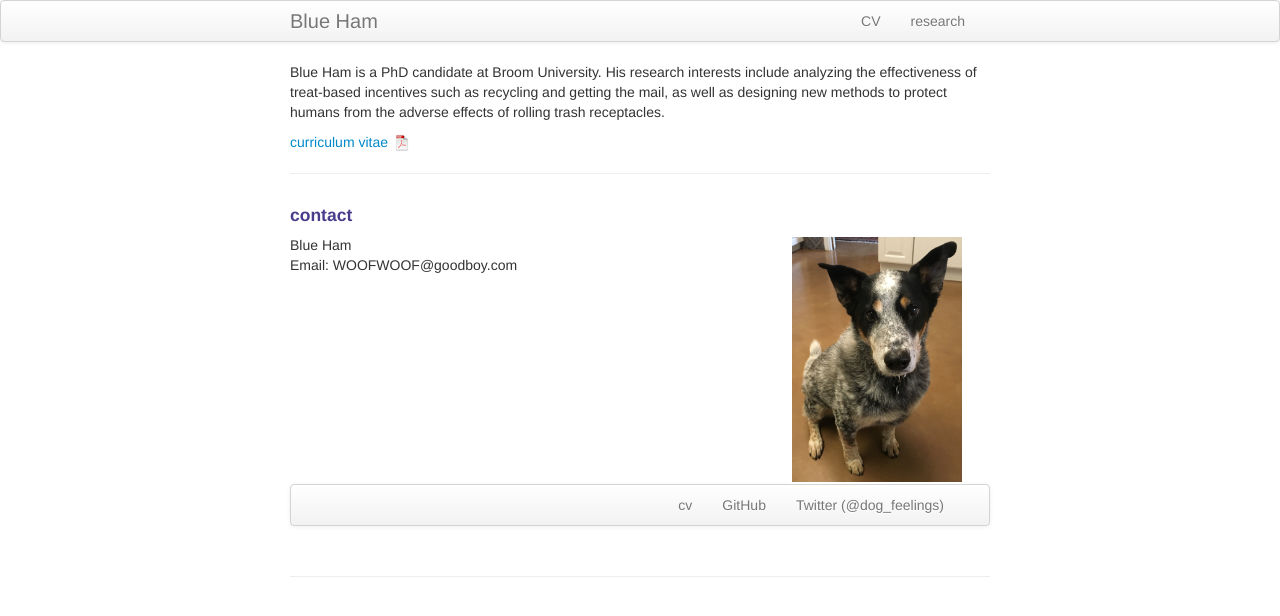
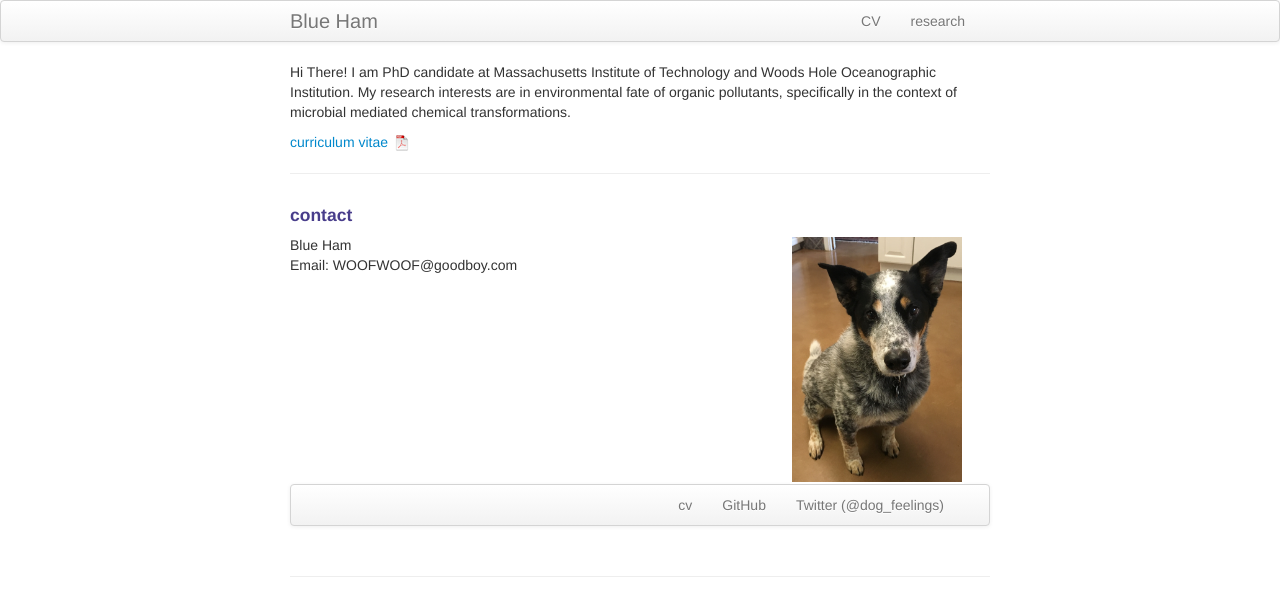
Before and after one commit to marcjofoster/marcjofoster, a Jekyll site: the page built from index.md, in a window 1280 px wide. Shown: the top 616 px of the page. Built offline with Jekyll 4.4.1, drawn with Linux system fonts in a browser that asks for light colours.

Commit message:
update my website

```diff
--- a/index.md
+++ b/index.md
@@ -1,11 +1,11 @@
 ---
 layout: frontpage
-title: Blue Ham
-description: Blue Ham is a PhD candidate at Broom University.
-keywords: Blue, Ham, treats, recycling, mail, being a good boy
+title: Marc Foster
+description: Marc Foster is a PhD candidate at Massachusetts Institute of Technology and Woods Hole Oceanographic Institution studying Environmental Chemistry.
+keywords: chemistry, microbiology, pollutants, sustainability
 ---
 
-Blue Ham is a PhD candidate at Broom University. His research interests include analyzing the effectiveness of treat-based incentives such as recycling and getting the mail, as well as designing new methods to protect humans from the adverse effects of rolling trash receptacles.
+Hi There! I am PhD candidate at Massachusetts Institute of Technology and Woods Hole Oceanographic Institution. My research interests are in environmental fate of organic pollutants, specifically in the context of microbial mediated chemical transformations.
 
 [curriculum vitae ![CV as pdf]({{ BASE_PATH }}/pages/icons16/pdf-icon.png)]({{ BASE_PATH }}/assets/CV.pdf)<br/>
 
```
